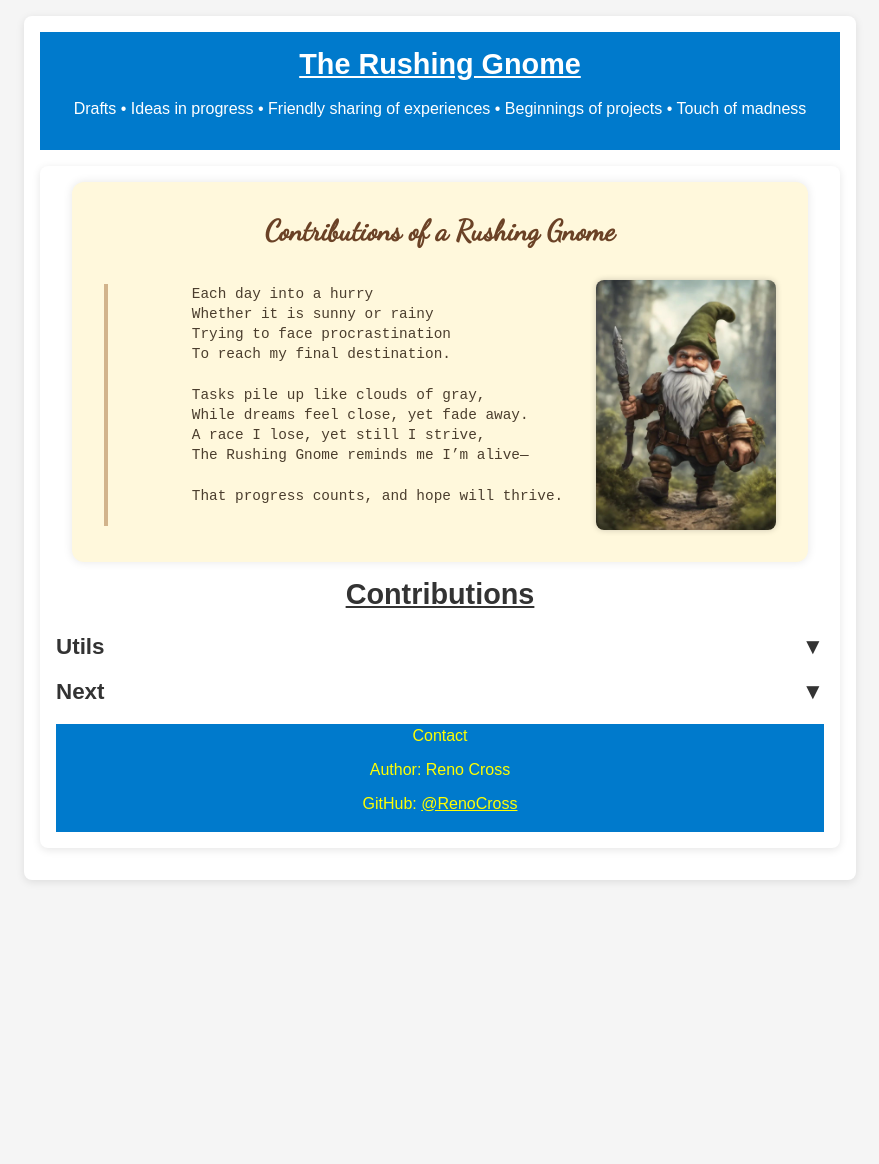
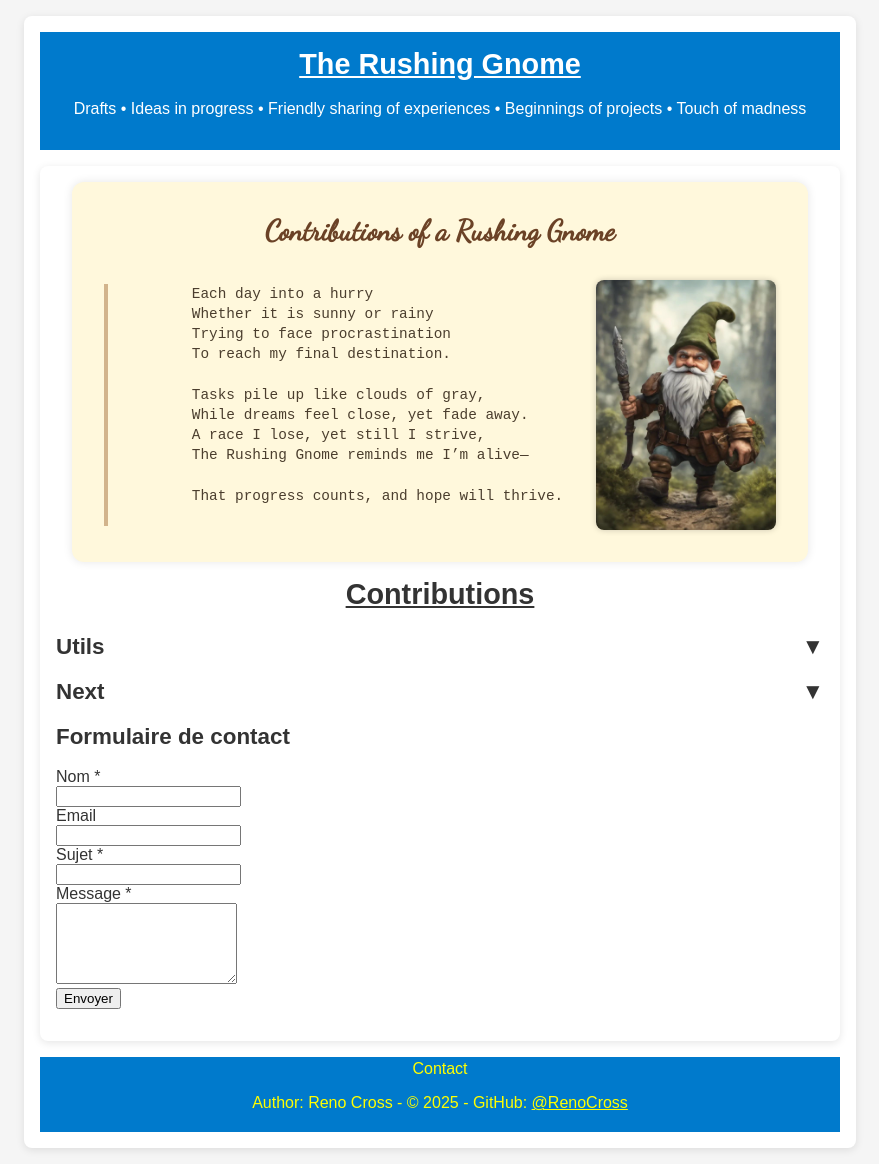
Before and after one commit to RenoCross/the-rushing-gnome, a Jekyll site: the page built from index.html, in a window 1280 px wide. Shown: the whole page, without its empty margins (200-1079 px from the left). Built offline with Jekyll 4.4.1, drawn with Linux system fonts in a browser that asks for light colours; before the commit the page ends 900 px from its top, so only the background shows below that; some of the changed lines change nothing that is shown.

Commit message:
Update index.html

```diff
--- a/index.html
+++ b/index.html
@@ -80,10 +80,72 @@ title: ""
 
   </section>
 
+  <section id="contact">
+    <h2>Formulaire de contact</h2>
+    <form id="contact-form">
+      <label for="name">Nom *</label><br>
+      <input type="text" id="name" name="name" required><br>
+
+      <label for="email">Email</label><br>
+      <input type="email" id="email" name="email"><br>
+
+      <label for="subject">Sujet *</label><br>
+      <input type="text" id="subject" name="subject" required><br>
+
+      <label for="message">Message *</label><br>
+      <textarea id="message" name="message" rows="5" required></textarea><br>
+
+      <!-- Anti-spam field (hidden) -->
+      <input type="text" name="website" style="display:none">
+
+      <button type="submit">Envoyer</button>
+      <p id="form-status"></p>
+    </form>
+  </section>
+
+  <script>
+    const form = document.getElementById('contact-form');
+    const status = document.getElementById('form-status');
+
+    form.addEventListener('submit', async (e) => {
+      e.preventDefault();
+
+      // anti-spam : le champ caché ne doit pas être rempli
+      if (form.website.value !== "") {
+        status.textContent = "Spam détecté.";
+        return;
+      }
+
+      const payload = {
+        name: form.name.value,
+        email: form.email.value || null,
+        subject: form.subject.value,
+        message: form.message.value
+      };
+
+      const res = await fetch('https://dvzqvjmaavtvqzeilmcg.supabase.co/rest/v1/contact_messages', {
+        method: 'POST',
+        headers: {
+          'apikey': 'eyJhbGciOiJIUzI1NiIsInR5cCI6IkpXVCJ9.eyJpc3MiOiJzdXBhYmFzZSIsInJlZiI6ImR2enF2am1hYXZ0dnF6ZWlsbWNnIiwicm9sZSI6ImFub24iLCJpYXQiOjE3NDc1OTM0OTMsImV4cCI6MjA2MzE2OTQ5M30.rZjwxo4YW6W4ZC2pvm0TGBvTLTkmSpZ8mJCOF3KAdzo',
+          'Authorization': 'Bearer eyJhbGciOiJIUzI1NiIsInR5cCI6IkpXVCJ9.eyJpc3MiOiJzdXBhYmFzZSIsInJlZiI6ImR2enF2am1hYXZ0dnF6ZWlsbWNnIiwicm9sZSI6ImFub24iLCJpYXQiOjE3NDc1OTM0OTMsImV4cCI6MjA2MzE2OTQ5M30.rZjwxo4YW6W4ZC2pvm0TGBvTLTkmSpZ8mJCOF3KAdzo',
+          'Content-Type': 'application/json',
+          'Prefer': 'return=minimal'
+        },
+        body: JSON.stringify(payload)
+      });
+
+      if (res.ok) {
+        status.textContent = "Message envoyé ! Merci.";
+        form.reset();
+      } else {
+        status.textContent = "Erreur lors de l’envoi.";
+      }
+    });
+  </script>
+
+</main>
+
 <footer>
   Contact
-  <p>Author: Reno Cross</p>
-  <p>GitHub: <a href="https://github.com/RenoCross" target="_blank">@RenoCross</a></p>
+  <p>Author: Reno Cross   -   © 2025   -   GitHub: <a href="https://github.com/RenoCross" target="_blank">@RenoCross</a></p>
 </footer>
-
-</main>
```
